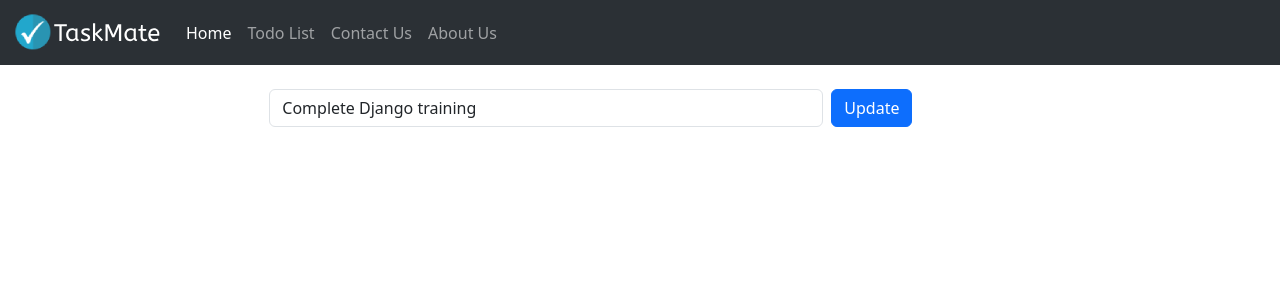
After one commit to Poojan26/todo-list, a Django app: page /task/edit/4 in a window 1280 px wide. The commit adds this page. Shown: the top 300 px of the page. Run offline with Django 5.2, Linux system fonts and the light colour scheme; data comes from the database, SQL or seed files in the repository; both versions use the stored data as it was after the commit.

Commit message:
Added edit functionality

```diff
--- /dev/null
+++ b/todolist_app/templates/edit.html
@@ -0,0 +1,28 @@
+{% extends 'base.html' %}
+
+{% block title %}
+    <title>Edit Task - Taskmate</title>
+{% endblock title %}
+
+
+{% block content %}
+    <div class= "container">
+        <br/>
+        <form method="POST" class="row align-items-center g-2">
+            {% csrf_token %}
+
+            <!-- Label with Auto-Sized Column -->
+            <label class="col-lg-2 col-form-label"></label>
+
+            <!-- Input Field Wrapped in a Column -->
+            <div class="col-md-6 col-lg-6">
+                <input type="text" class="form-control" placeholder="{{task_obj.task}}" value="{{task_obj.task}}" name="task">
+            </div>
+
+            <!-- Button with Auto Width -->
+            <div class="col-lg-2">
+                <button type="submit" class="btn btn-primary w-auto text-nowrap">Update</button>
+            </div>
+        </form>
+    </div>
+{% endblock content %}
--- a/todolist_app/urls.py
+++ b/todolist_app/urls.py
@@ -4,6 +4,7 @@ from todolist_app import views
 urlpatterns = [
     path('', views.todolist, name='todolist'),
     path('delete/<task_id>', views.delete_task, name='delete_task'),
+    path('edit/<task_id>', views.edit_task, name='edit_task'),
     path('contact', views.contact, name='contact'),
     path('about', views.about, name='about'),
 
--- a/todolist_app/views.py
+++ b/todolist_app/views.py
@@ -24,6 +24,23 @@ def delete_task(request,task_id):
     task.delete()
     return redirect('todolist')
 
+def edit_task(request,task_id):
+
+    if request.method == "POST":
+        task = TaskList.objects.get(pk=task_id)
+        form = Taskform(request.POST or None, instance=task)
+        if form.is_valid:
+            form.save()
+
+        messages.success(request,("Task updated successfully!"))
+        return redirect('todolist')
+
+    else:
+        task_obj = TaskList.objects.get(pk=task_id)
+        return render(request,'edit.html',{'task_obj':task_obj})
+
+
+
 
 
 def contact(request):
```
Also changed, not shown: todolist_app/templates/todolist.html (+4 -4 lines), db.sqlite3.
